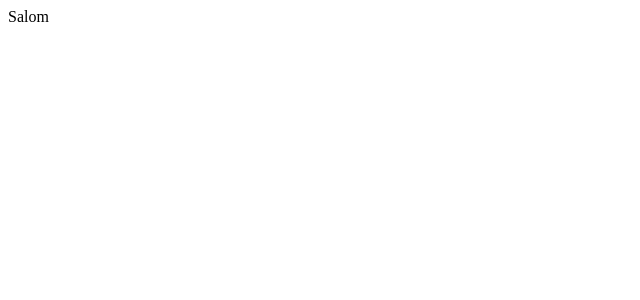
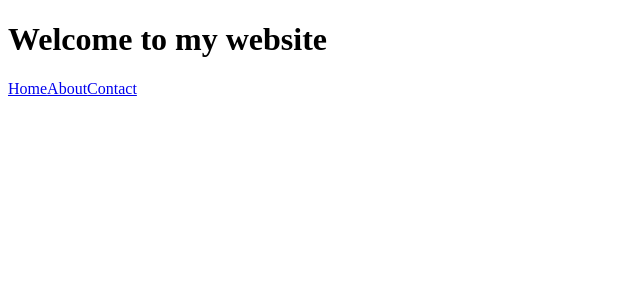
Before and after one commit to muxlisa-maxmudova/react.js.start, a React (Vite) app: page / in a window 1280 px wide. Shown: the top 300 px of the page, without its empty margins (0-640 px from the left). Built offline with nearby package versions, Linux system fonts and the light colour scheme.

Commit message:
header end

```diff
--- a/src/App.jsx
+++ b/src/App.jsx
@@ -1,10 +1,8 @@
-import React from 'react'
-import Salom from "./components/Salom.jsx";
-
+import Header from "./components/Header.jsx";
 function App() {
     return (
         <div>
-            <Salom/>
+            <Header/>
         </div>
     )
 }
--- /dev/null
+++ b/src/components/Header.jsx
@@ -0,0 +1,15 @@
+const Header = () => {
+    return (
+        <header>
+           <h1>Welcome to my website</h1>
+            <nav>
+                <a href="#">Home</a>
+                <a href="#">About</a>
+                <a href="#">Contact</a>
+
+            </nav>
+        </header>
+    )
+}
+
+export default Header
```
